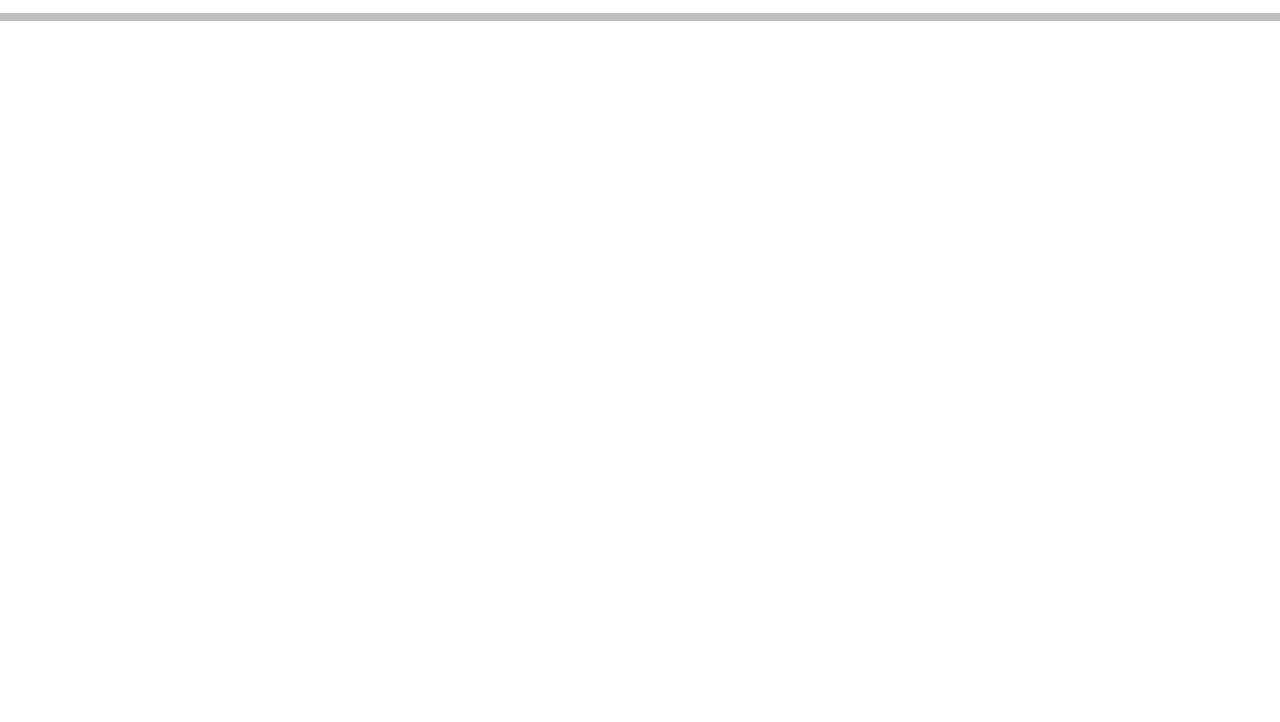
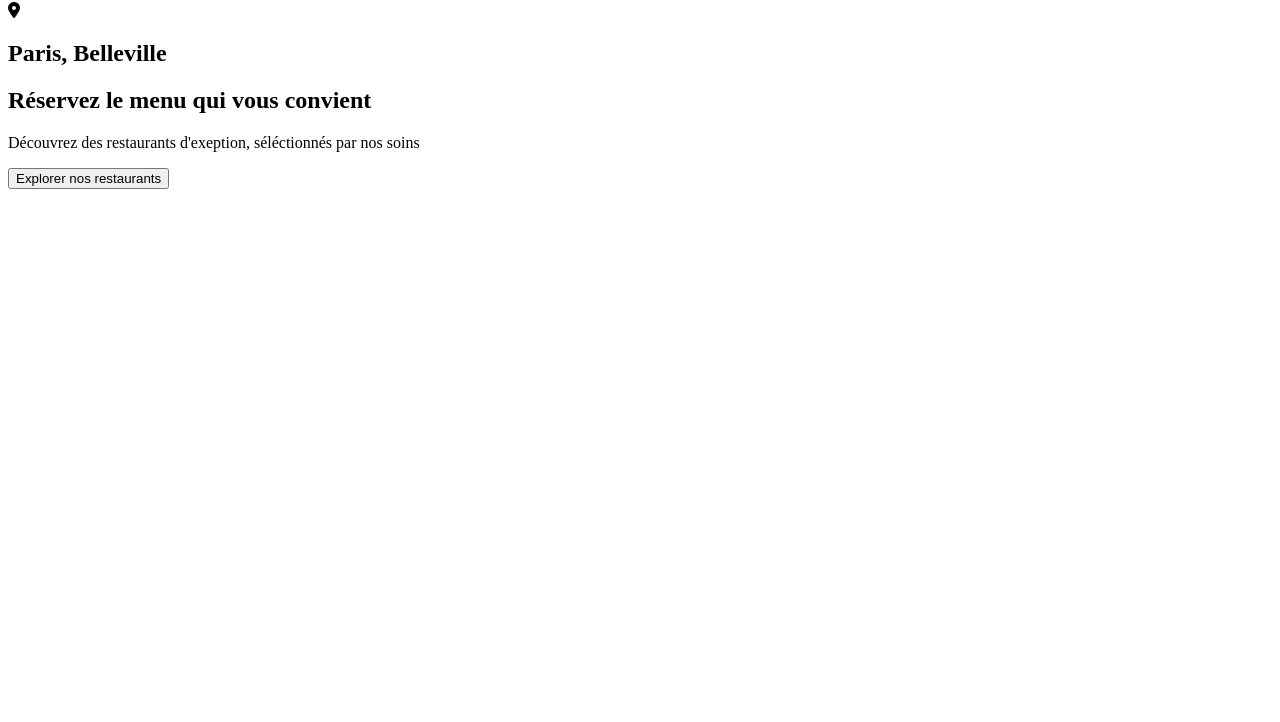
Before and after one commit to Evan-chenon/Projet-3-Ohmyfod, a website: page index.html in a window 1280 px wide. Shown: the part 78-800 px from the top of the page. Drawn offline with Linux system fonts and the light colour scheme; a web font is replaced by a local one.

Commit message:
scss initialize

```diff
--- a/index.html
+++ b/index.html
@@ -17,6 +17,9 @@
     <link rel="preconnect" href="https://fonts.googleapis.com">
     <link rel="preconnect" href="https://fonts.gstatic.com" crossorigin>
     <link href="https://fonts.googleapis.com/css2?family=Roboto:wght@300;400;500&display=swap" rel="stylesheet">
+
+    <!-- Font Awesome-->
+    <script src="https://kit.fontawesome.com/9fa5078ce2.js" crossorigin="anonymous"></script>
 </head>
 
 <body>
@@ -25,7 +28,16 @@
     </header>
 
     <main>
+        <div class="city">
+            <i class="fas fa-map-marker-alt"></i>
+            <h2>Paris, Belleville</h2>
+        </div>
 
+        <section class="">
+            <h2>Réservez le menu qui vous convient</h2>
+            <p>Découvrez des restaurants d'exeption, séléctionnés par nos soins</p>
+            <button>Explorer nos restaurants</button>
+        </section>
     </main>
 
     <footer>
--- /dev/null
+++ b/sass/main.scss
@@ -0,0 +1,6 @@
+.test {
+    color: beige;
+    .test2{
+        align-items: center;
+    }
+}
```
Also changed, not shown: package.json (added, +19 -0 lines), css/style.css, readme.md (added), 1 other file.
